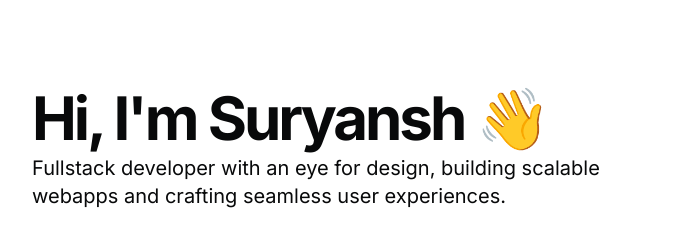
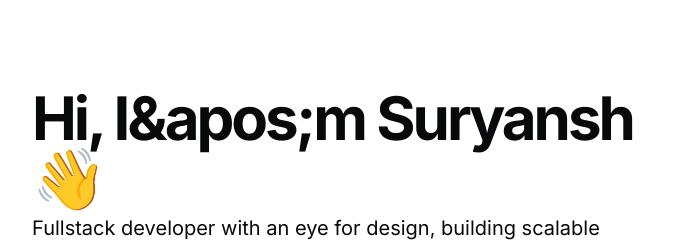
Before and after one commit to suryxnshsingh/porfolio, a Next.js app: page / in a window 1280 px wide. Shown: the top 242 px of the page, without its empty margins (296-983 px from the left). Built offline with nearby package versions, Linux system fonts and the light colour scheme.

Commit message:
unescaped apostrophe

```diff
--- a/src/app/page.tsx
+++ b/src/app/page.tsx
@@ -23,7 +23,7 @@ export default function Page() {
               delay={BLUR_FADE_DELAY}
               className="text-3xl font-bold tracking-tighter sm:text-5xl xl:text-6xl/none"
               yOffset={8}
-              text={`Hi, I'm ${DATA.name.split(" ")[0]} 👋`}
+              text={`Hi, I&apos;m ${DATA.name.split(" ")[0]} 👋`}
             />
             <BlurFadeText
               className="max-w-[600px] md:text-xl"
```
